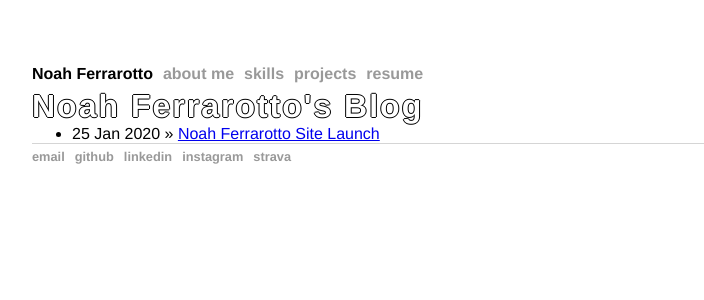
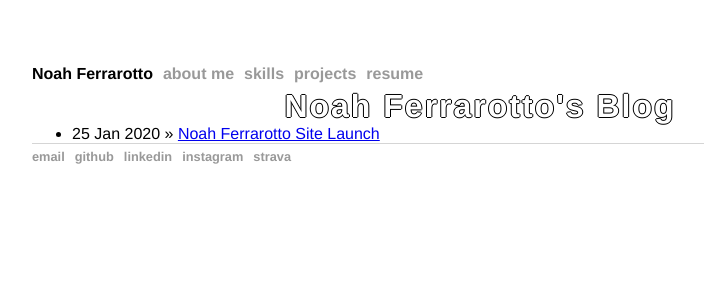
Before and after one commit to noahfer/noahfer.github.io, a Jekyll site: the page built from blog/index.html, in a window 1280 px wide. Shown: the top 300 px of the page, without its empty margins (160-864 px from the left). Built offline with Jekyll 4.4.1, drawn with Linux system fonts in a browser that asks for light colours.

Commit message:
Update main.css

```diff
--- a/css/main.css
+++ b/css/main.css
@@ -11,6 +11,7 @@
     text-shadow: -1px 0 black, 0 1px black, 1px 0 black, 0 -1px black;
     letter-spacing: 2px;
     color: white;
+    text-align: center;
 }
 h2 {
     font-size: 1.2em;
@@ -103,6 +104,7 @@
 .skills {
     display: flex;
     flex-flow: row wrap;
+    justify-content: space-between;
     border: 1px solid black;
 }
 .skills > div {
@@ -110,6 +112,13 @@
     width: 300px;
     padding: 5px;
     margin: 5px;
+}
+.skills img {
+    width: 100%;
+}
+.skills h3 {
+    width: 100%;
+    text-align: center;
 }
 /* Footer */
 footer {
```
